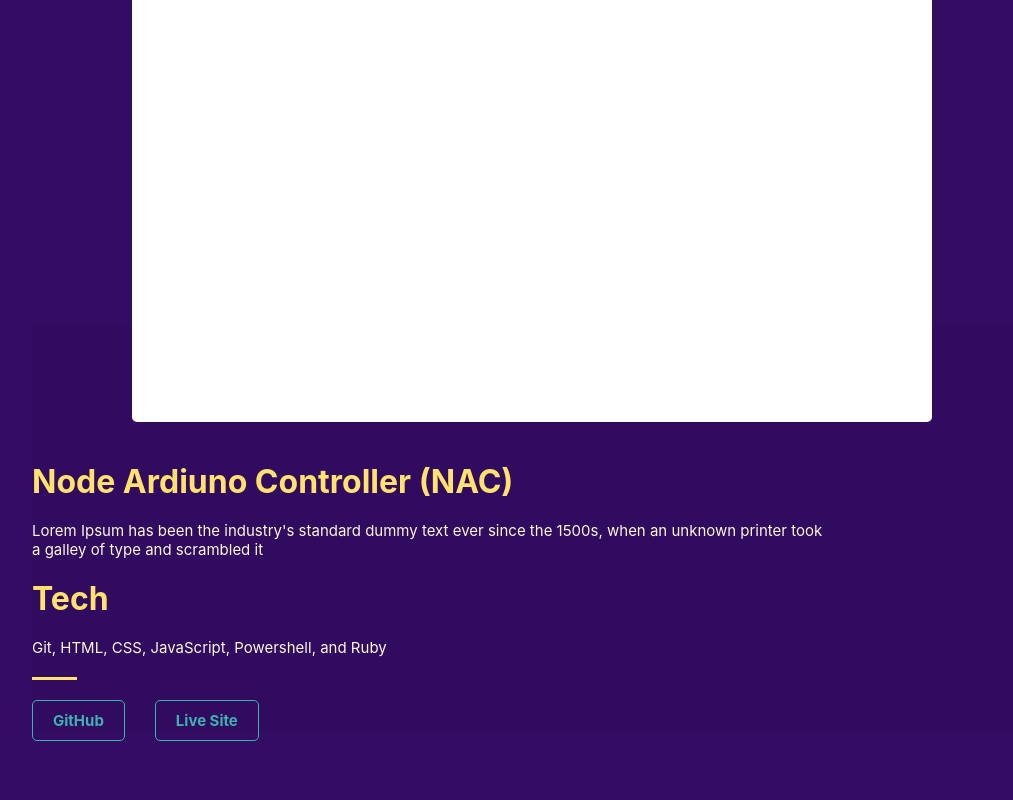
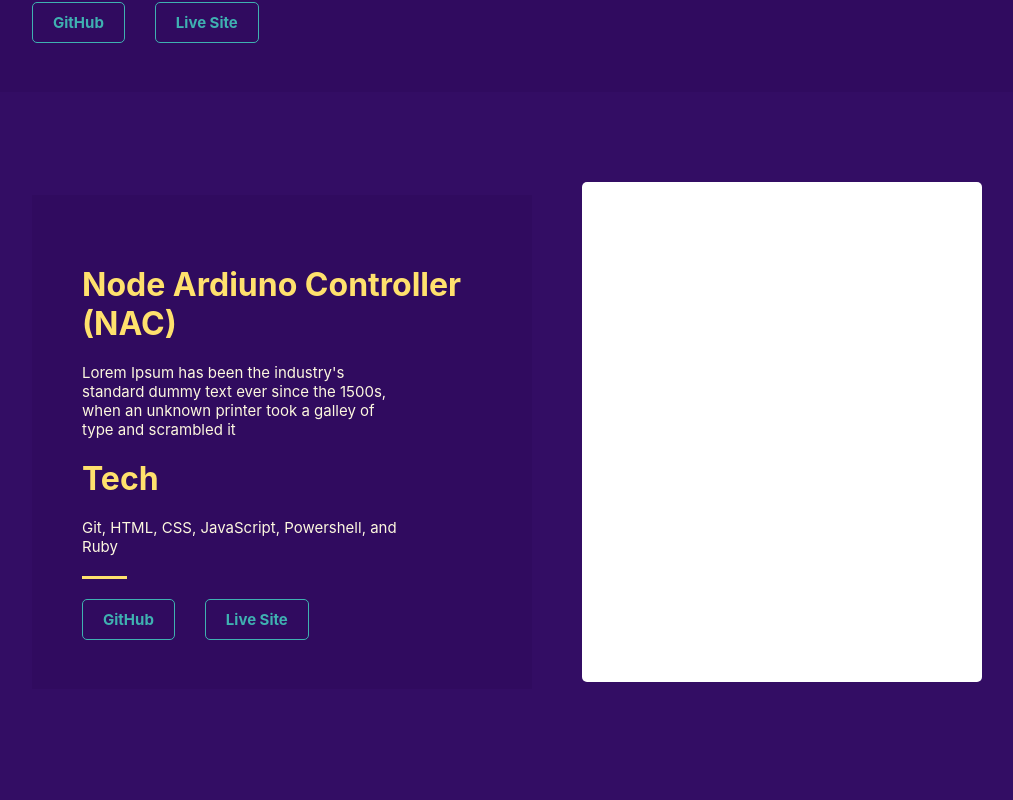
Before and after one commit to taihelsel/portfolio2, a React (Create React App) app: page / in a window 1280 px wide. Shown: the part 2740-3540 px from the top of the page, without its empty margins (108-1121 px from the left). Built offline with nearby package versions, Linux system fonts and the light colour scheme.

Commit message:
fixed project style for standard desktop

```diff
--- a/src/Components/Project/Project.css
+++ b/src/Components/Project/Project.css
@@ -1,26 +1,33 @@
+.project {
+    position: relative;
+    display: flex;
+    flex-direction: row;
+    align-items: center;
+    justify-content: space-between;
+    margin-top:50px;
+}
+
+.project:nth-child(odd),
+.project:nth-child(odd)>.project-left {
+    flex-direction: row-reverse;
+}
 
 .project-left,
 .project-right {
     z-index: 1;
+    width: 48%;
+    padding: 50px;
 }
 
 .project-left {
     display: flex;
-    flex: 1;
-    margin-right: 120px;
 }
 
 .project-right {
     display: flex;
-    width: 50%;
+    background-color: var(--bc-2);
 }
 
-.project {
-    position: relative;
-    display: flex;
-    flex-direction: row;
-    margin-top: 90px;
-}
 .project-preview {
     width: 700px;
     height: 400px;
@@ -54,7 +61,11 @@
     border: 0;
     height: 3px;
     width: 45px;
-    margin: 0 0 45px 0;
+    margin: 0 0 35px 0;
+}
+
+.project-links {
+    padding: 10px 0px;
 }
 
 .project-links a:first-child {
@@ -78,8 +89,8 @@
     right: 0;
     top: 0;
     z-index: 0;
-    background-color: var(--bc-2);
 }
+
 
 /*Mobile*/
 
@@ -114,7 +125,7 @@
         margin: 0 0 20px 0;
     }
     .project-details hr {
-        margin: 0 0 30px 0;
+        margin: 0 0 20px 0;
     }
     .project-links a {
         font-size: var(--fs-s);
@@ -167,7 +178,7 @@
         width: 80%;
     }
     .project-details hr {
-        margin: 0 0 30px 0;
+        margin: 0 0 20px 0;
     }
     .project-links a {
         font-size: var(--fs-s);
--- a/src/Components/Project/Project.js
+++ b/src/Components/Project/Project.js
@@ -27,7 +27,6 @@ function Project({ name, desc, tech, github, link }) {
                     </div>
                 </div>
             </div>
-            <div className="project-divider"></div>
         </div>
     )
 }
```
